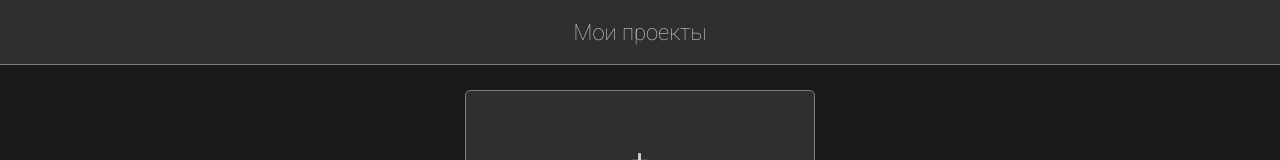
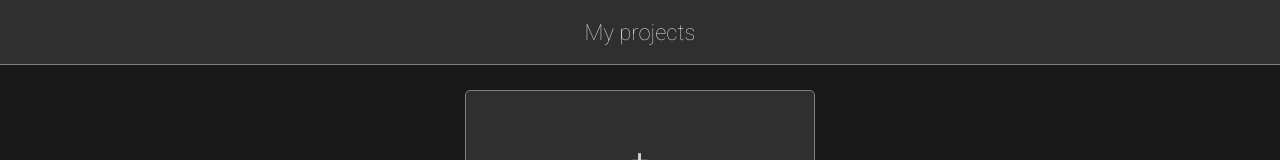
Before and after one commit to malahoffiw/Todo, a React (Create React App) app: page / in a window 1280 px wide. Shown: the top 160 px of the page. Built offline with nearby package versions, Linux system fonts and the light colour scheme.

Commit message:
add localization function

```diff
--- /dev/null
+++ b/src/lang/en/index.ts
@@ -0,0 +1,5 @@
+// Map-like object with all text strings used in the app on English
+
+export const strings = {
+    HEADING_MAIN: "My projects",
+}
--- /dev/null
+++ b/src/lang/ru/index.ts
@@ -0,0 +1,5 @@
+// Map-like object with all text strings used in the app on Russian
+
+export const strings = {
+    HEADING_MAIN: "Мои проекты",
+}
--- a/src/pages/main/index.tsx
+++ b/src/pages/main/index.tsx
@@ -6,6 +6,7 @@ import Modal from "../../components/Modal/Modal"
 import Header from "../../components/Header/Header"
 import ProjectModal from "../../components/Modal/ProjectModal/ProjectModal"
 import styles from "./MainPage.module.scss"
+import getString from "../../utils/getString"
 
 const Main = () => {
     const projects = useAppSelector((state) => state.projects)
@@ -27,7 +28,7 @@ const Main = () => {
 
     return (
         <main className={styles.main}>
-            <Header label={"Мои проекты"} />
+            <Header label={getString("HEADING_MAIN")} />
             <div
                 className={styles.main_newProject}
                 onClick={() => setIsModalVisible(true)}
--- /dev/null
+++ b/src/types/lang.ts
@@ -0,0 +1,3 @@
+import { strings } from "../lang/en"
+
+export type LangStringsKeys = keyof typeof strings
--- /dev/null
+++ b/src/utils/getString.ts
@@ -0,0 +1,20 @@
+import { LangStringsKeys } from "../types/lang"
+import { strings as stringsEn } from "../lang/en"
+import { strings as stringsRu } from "../lang/ru"
+
+/**
+ * Gets a localized text string based on language of user's browser setting or choice
+ *
+ */
+const getString = (id: LangStringsKeys) => {
+    let lang = localStorage.getItem("userLang")
+
+    if (!lang) {
+        lang = navigator.language
+        localStorage.setItem("userLang", lang)
+    }
+
+    return lang.includes("ru") ? stringsRu[id] : stringsEn[id]
+}
+
+export default getString
```
